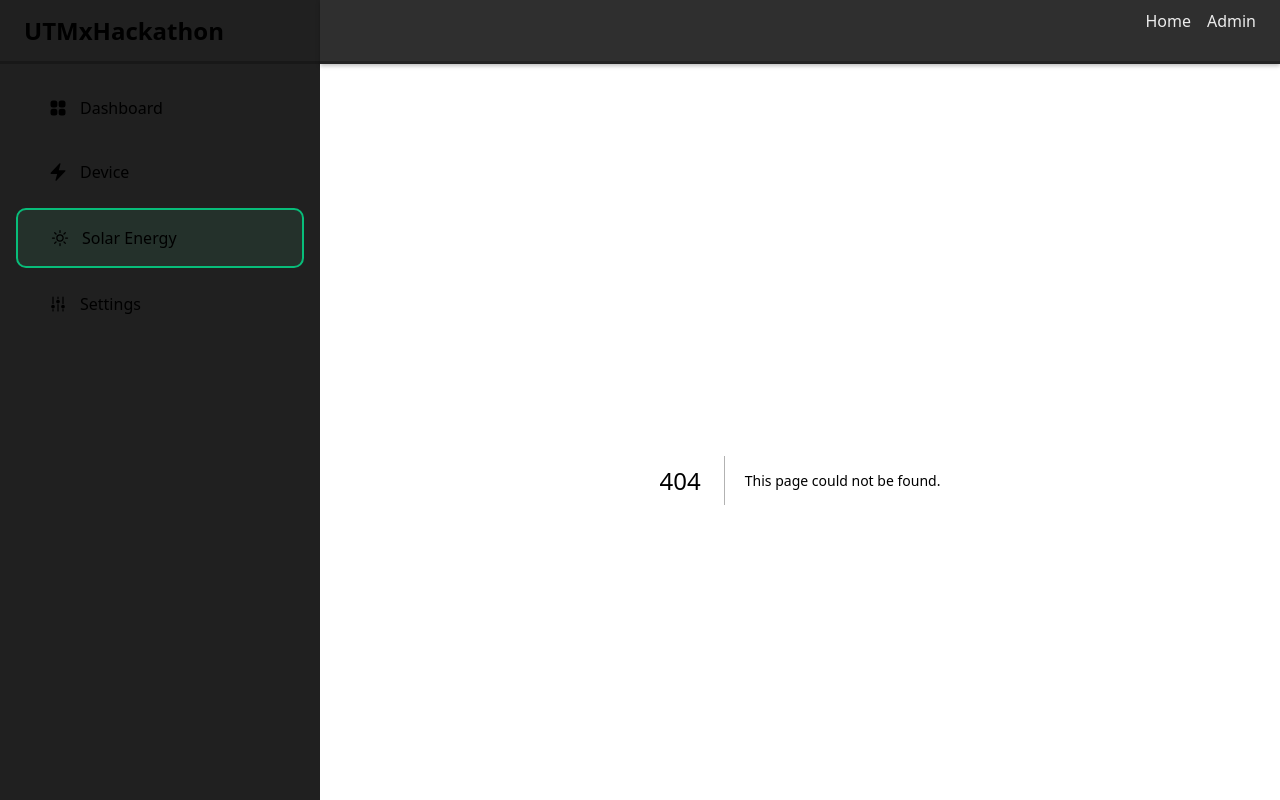
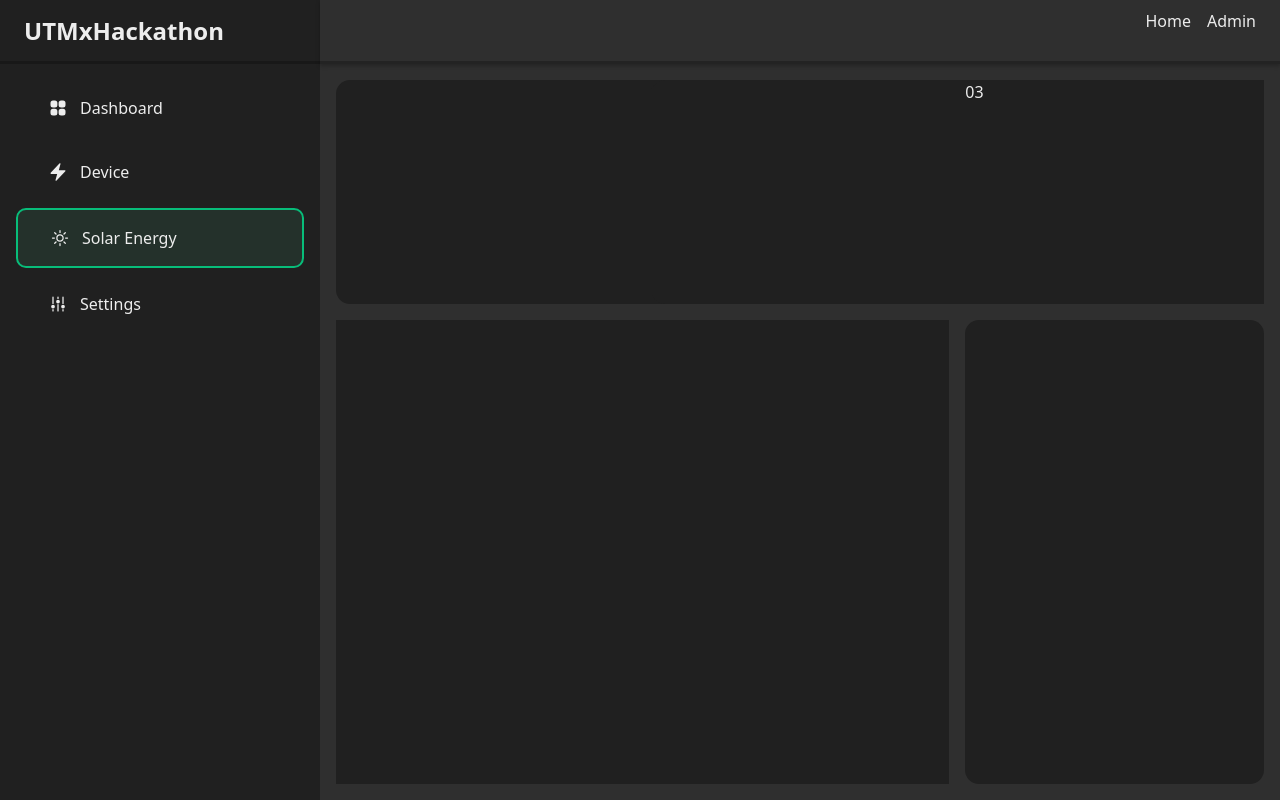
Before and after one commit to HoeZhiWan/utmhackathon25, a Next.js app: page /teams in a window 1280 px wide. Before the commit this address had no page. Built offline with nearby package versions, Linux system fonts and the light colour scheme.

Commit message:
Create return of solar energy

```diff
--- /dev/null
+++ b/app/teams/components/ReturnOfSolar.tsx
@@ -0,0 +1,11 @@
+import React from 'react'
+
+function ReturnOfSolar() {
+  return (
+    <div>
+
+    </div>
+  )
+}
+
+export default ReturnOfSolar
--- /dev/null
+++ b/app/teams/page.tsx
@@ -0,0 +1,26 @@
+import React from 'react'
+import ReturnOfSolar from './components/ReturnOfSolar'
+
+function page() {
+  return (
+    <div className="grid grid-cols-3 grid-rows-3 gap-4 h-full">
+      <div className="bg-shade-500 rounded-xl p-4 flex flex-col min-w-[362px]">
+        <ReturnOfSolar />
+      </div>
+      <div className="bg-shade-500 rounded-xl min-w-[362px]">
+
+      </div>
+      <div className="bg-shade-500">
+        <div>03</div>
+      </div>
+      <div className="col-span-2 row-span-2 row-start-2 bg-shade-500">
+
+      </div>
+      <div className="row-span-2 row-start-2 bg-shade-500 p-4 rounded-xl">
+
+      </div>
+    </div>
+  )
+}
+
+export default page
```
